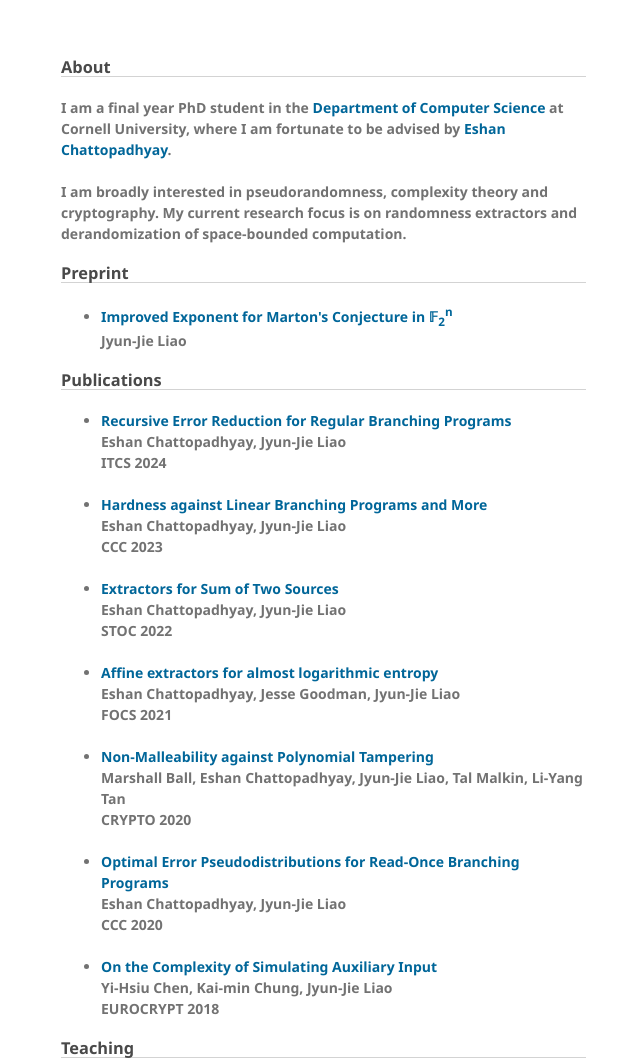
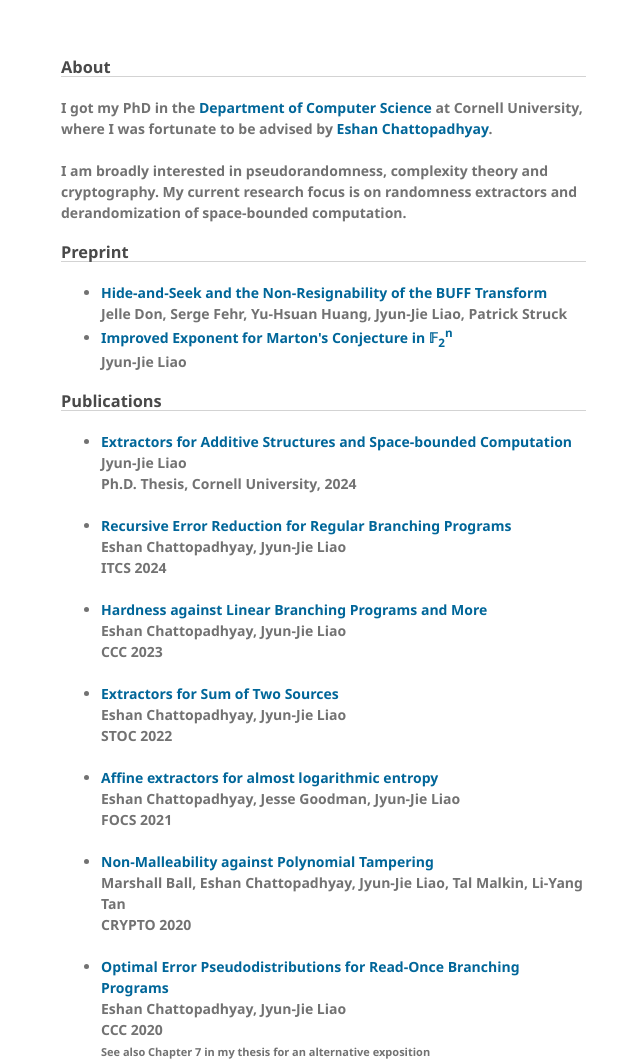
Before and after one commit to aaaaajack/aaaaajack.github.io, a plain HTML site: page index.html in a window 1280 px wide. Shown: the top 1064 px of the page, 484-1101 px from the left. Drawn offline with Linux system fonts and the light colour scheme.

Commit message:
update 07/16

```diff
--- a/index.html
+++ b/index.html
@@ -24,7 +24,7 @@
   <section>
     <h3 class="section-title"><a class="anchor" href="#aboutme" aria-hidden="true"><span aria-hidden="true" class="octicon octicon-link"></span></a>About</h3>
     <p>
-    I am a final year PhD student in the <a href="https://www.cs.cornell.edu/">Department of Computer Science</a> at Cornell University, where I am fortunate to be advised by <a href="https://www.cs.cornell.edu/~eshan/">Eshan Chattopadhyay</a>.
+    I got my PhD in the <a href="https://www.cs.cornell.edu/">Department of Computer Science</a> at Cornell University, where I was fortunate to be advised by <a href="https://www.cs.cornell.edu/~eshan/">Eshan Chattopadhyay</a>.
 <br><br>
 I am broadly interested in pseudorandomness, complexity theory and cryptography. My current research focus is on randomness extractors and derandomization of space-bounded computation.
 <br>
@@ -34,6 +34,11 @@ I am broadly interested in pseudorandomness, complexity theory and cryptography.
 
 
 <ul>
+
+<li id="BUFF">
+<a href="https://eprint.iacr.org/2024/793"><b>Hide-and-Seek and the Non-Resignability of the BUFF Transform</b></a><br>
+Jelle Don, Serge Fehr, Yu-Hsuan Huang, Jyun-Jie Liao, Patrick Struck<br>
+</li>
 
 <li id="PFR">
 <a href="https://arxiv.org/abs/2404.09639"><b>Improved Exponent for Marton's Conjecture in 𝔽<sub>2</sub><sup>n</sup></b></a><br>
@@ -47,6 +52,14 @@ Jyun-Jie Liao<br>
 
 
 <ul>
+
+<li>
+<a href="./Thesis_Draft.pdf"><b>Extractors for Additive Structures and Space-bounded Computation</b></a><br>
+Jyun-Jie Liao<br>
+Ph.D. Thesis, Cornell University, 2024
+</li>
+<br>
+
 
 <li id="recursive-robp">
 <a href="https://eccc.weizmann.ac.il/report/2023/130/"><b>Recursive Error Reduction for Regular Branching Programs</b></a><br>
@@ -88,7 +101,8 @@ CRYPTO 2020
 <a href="https://arxiv.org/abs/2002.07208"><b>Optimal Error Pseudodistributions for Read-Once Branching Programs
 </b></a><br>
 Eshan Chattopadhyay, Jyun-Jie Liao<br>
-CCC 2020
+CCC 2020<br>
+<small>See also Chapter 7 in my thesis for an alternative exposition</small>
 </li>
 <br>
 
```
Also changed, not shown: 1 other file.
